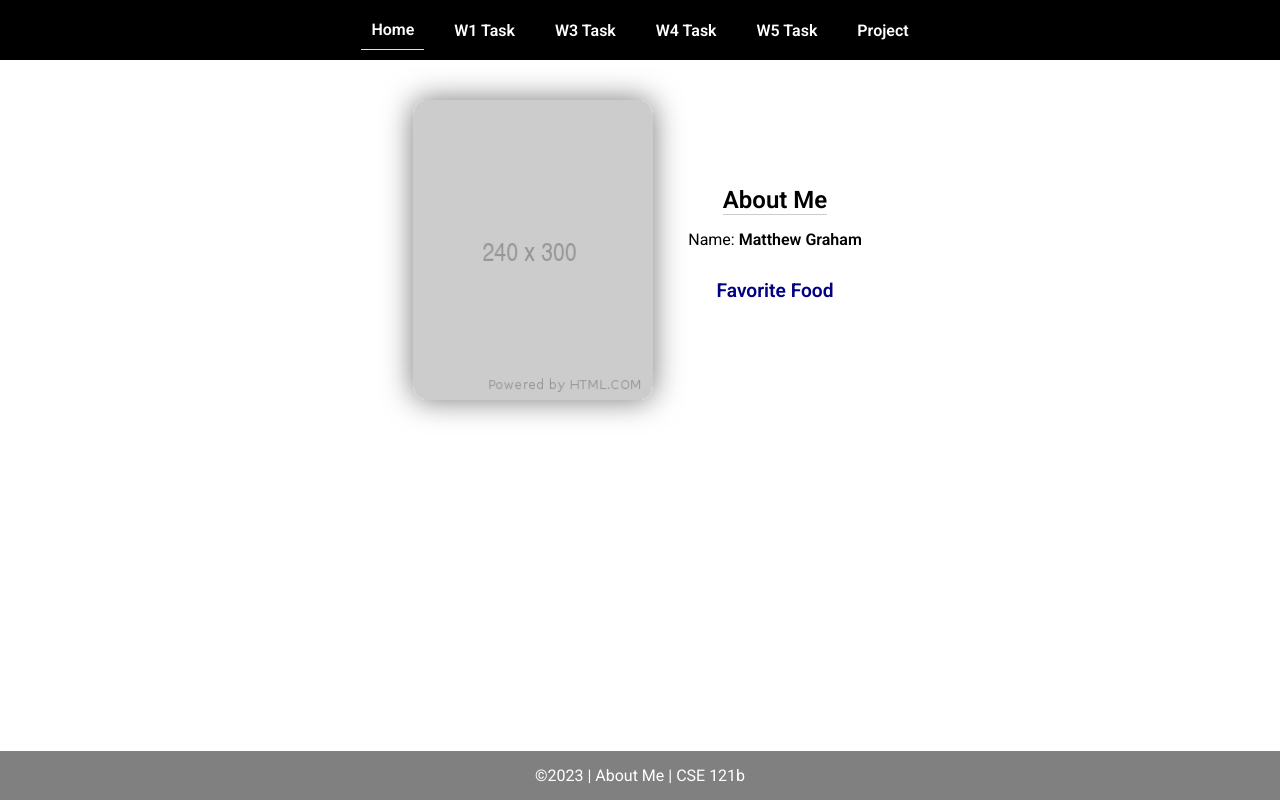
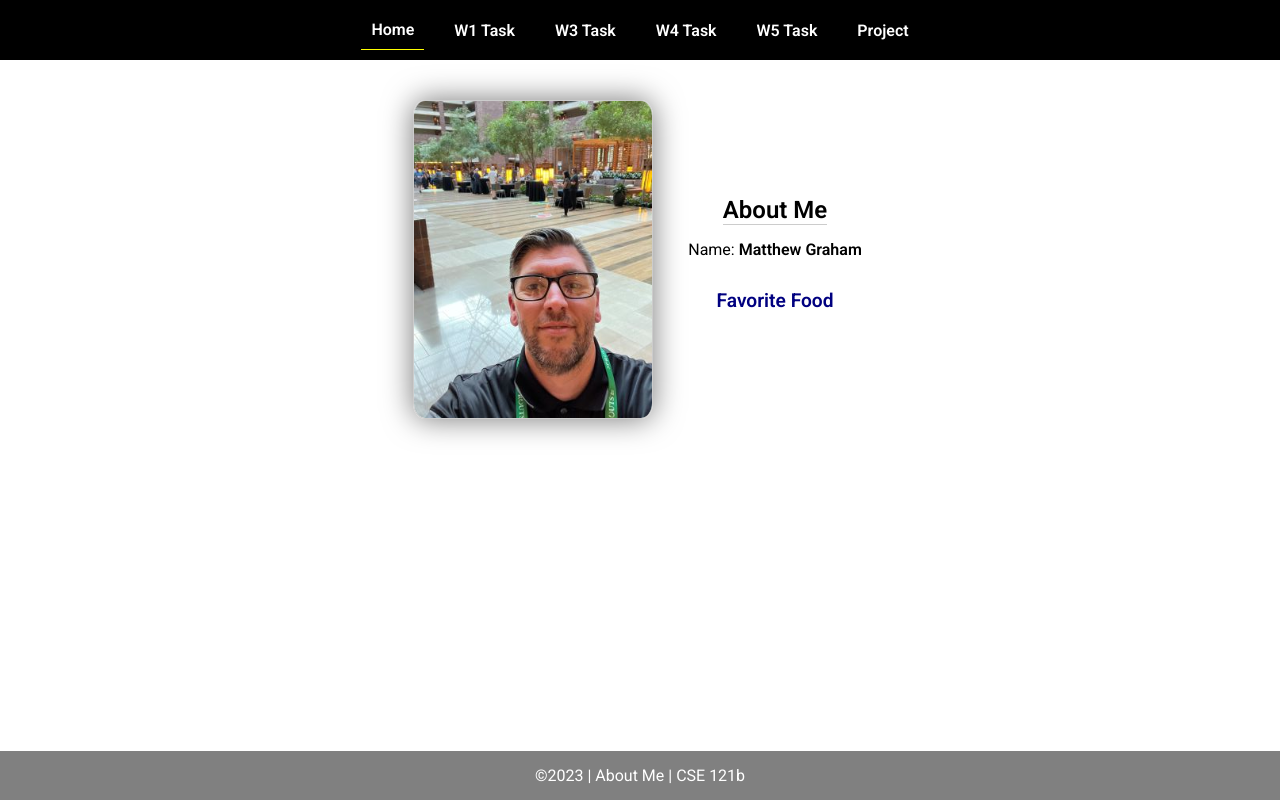
Before and after one commit to rafikim/cse121b, a plain HTML site: page index.html in a window 1280 px wide. Drawn offline with Linux system fonts and the light colour scheme.

Commit message:
added picture

```diff
--- a/index.html
+++ b/index.html
@@ -26,7 +26,7 @@
   </nav>
   <main id="home">
     <picture>
-      <img src="images/placeholder.png" alt="placeholder Image">
+      <img src="images/mew_02.jpg" alt="Profile image of Matthew Graham">
     </picture>
     <section>
       <h1>About Me</h1>
```
